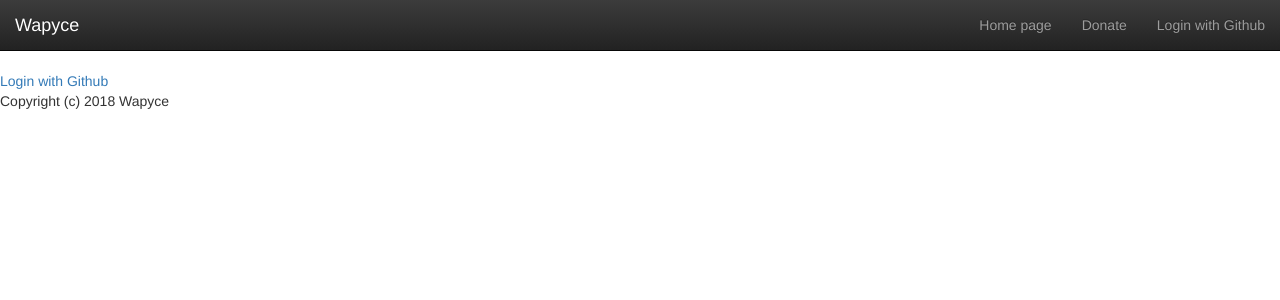
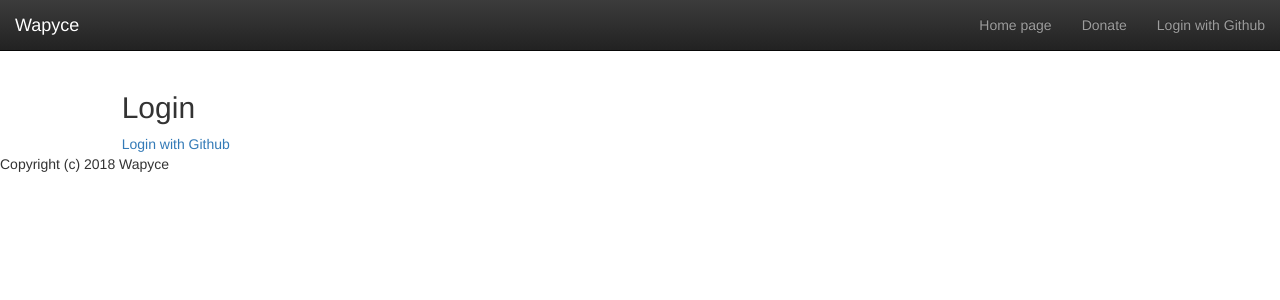
Before and after one commit to carlsonsantana/wapyce, a Django app: page /account/login/ in a window 1280 px wide. Shown: the top 300 px of the page. Run offline with Django 3.2, Linux system fonts and the light colour scheme; parts of the project's set-up code (start-up, migrations or seed data) failed here and were passed over; some libraries are stand-ins or nearby versions.

Commit message:
:lipstick: Centralize the main content

```diff
--- a/wapyce/templates/account/login.html
+++ b/wapyce/templates/account/login.html
@@ -4,5 +4,14 @@
 
 {% block title %}{% trans "Login" %} - Wapyce{% endblock %}
 {% block content %}
-  <a href="{% url 'social:begin' 'github' %}{% if request.GET.next %}?next={{ request.GET.next }}{% endif %}">{% trans "Login with Github" %}</a>
+  <div class="row">
+    <div class="col-md-10 col-md-offset-1">
+      <section>
+        <header><h2>{% trans "Login" %}</h2></header>
+        <div>
+          <a href="{% url 'social:begin' 'github' %}{% if request.GET.next %}?next={{ request.GET.next }}{% endif %}">{% trans "Login with Github" %}</a>
+        </div>
+      </section>
+    </div>
+  </div>
 {% endblock %}
--- a/wapyce/templates/account/settings.html
+++ b/wapyce/templates/account/settings.html
@@ -4,6 +4,8 @@
 
 {% block title %}{% trans "Settings" %} - Wapyce{% endblock %}
 {% block content %}
+  <div class="row">
+    <div class="col-md-10 col-md-offset-1">
       <section>
         <header><h2>{% trans "User token" %}</h2></header>
         <div>
@@ -23,4 +25,6 @@
           </p>
         </div>
       </section>
+    </div>
+  </div>
 {% endblock %}
--- a/wapyce/templates/base.html
+++ b/wapyce/templates/base.html
@@ -59,9 +59,9 @@
         </div>
       {% endif %}
       <hr class="sr-only" />
-      <main>
+      <div class="container-fluid">
         {% block content %}{% endblock %}
-      </main>
+      </div>
       <hr class="sr-only" />
       <footer><p>{% trans "Copyright (c) 2018 Wapyce" %}</p></footer>
     </section>
--- a/wapyce/templates/donate.html
+++ b/wapyce/templates/donate.html
@@ -5,6 +5,8 @@
 
 {% block title %}{% trans "Donate" %} - Wapyce{% endblock %}
 {% block content %}
+  <div class="row">
+    <div class="col-md-10 col-md-offset-1">
       <h2>{% trans "Donate" %}</h2>
       <article>
         <p>
@@ -71,4 +73,6 @@
           </div>
         </div>
       </article>
+    </div>
+  </div>
 {% endblock %}
--- a/wapyce/templates/home.html
+++ b/wapyce/templates/home.html
@@ -4,6 +4,8 @@
 
 {% block title %}{% trans "Home page" %} - Wapyce{% endblock %}
 {% block content %}
+  <div class="row">
+    <div class="col-md-10 col-md-offset-1">
       <section>
         <header><h2>{% trans "About" %}</h2></header>
         <article>
@@ -29,4 +31,6 @@
           </p>
         </article>
       </section>
+    </div>
+  </div>
 {% endblock %}
```
Lines whose indentation alone changed are shown as unchanged.
